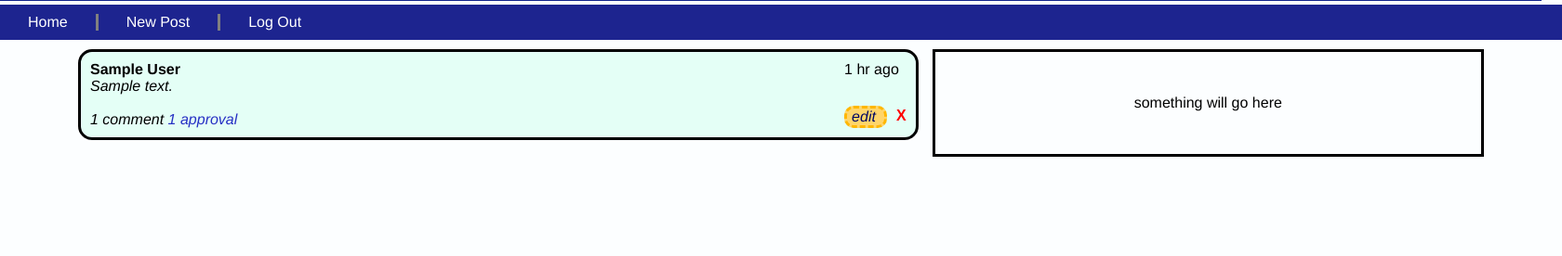
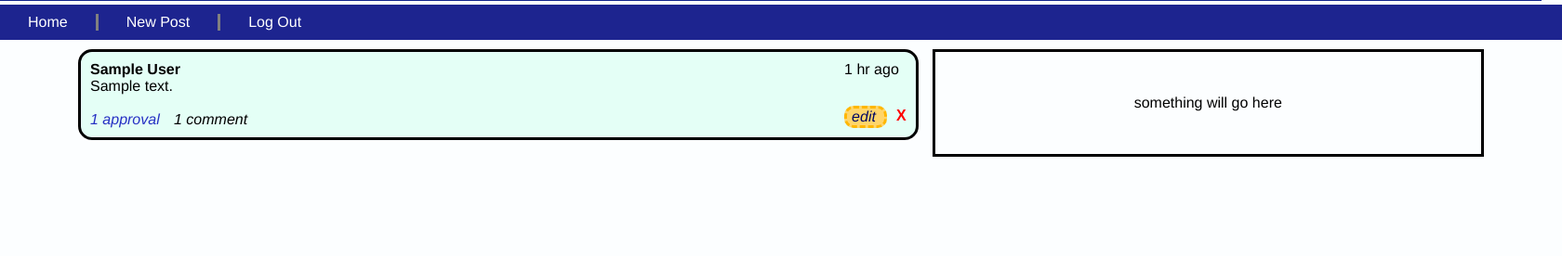
Before and after one commit to lookbehindyounow/destroy_facebook_eat_them_for_breakfast_take_their_business_eat_it_for_dinner, a Flask app: page /1 in a window 1680 px wide. Shown: the part 359-635 px from the top of the page at 93% size. Run offline with Flask 3, Linux system fonts and the light colour scheme; tables that the repository leaves empty hold one stand-in row (values such as "Sample post").

Commit message:
css'd the approvals & comments on posts in feed, they're now aligned & don't move

```diff
--- a/static/style.css
+++ b/static/style.css
@@ -119,10 +119,21 @@ input, select, button {
   justify-content: space-between;
 }
 
-.post--link {
+.post--link , .content {
   text-decoration: none;
   color: black;
+}
+
+.post--link {
   font-style: italic;
+}
+
+.interactions {
+  display: flex;
+}
+
+.approvals {
+  width: 90px;
 }
 
 .mine {
--- a/templates/index.jinja
+++ b/templates/index.jinja
@@ -4,20 +4,22 @@
   <div class="post">
     <div class="post__left">
       <h4 class="name">{{post.name}}</h4>
-      <p class="content"><a class="post--link" href="/{{user_id}}/{{post.id}}">{{post.content}}</a></p>
+      <p><a class="content" href="/{{user_id}}/{{post.id}}">{{post.content}}</a></p>
       {# likes #}
       <br/>
-      <p>
+      <p class="interactions">
+        <span class="approvals">
+          {% set ns=namespace(mine=false) %}
+          {% for approval in post.approvals %}
+            {% if approval.user_id==user_id %}
+              {% set ns.mine=true %}
+            {% endif %}
+          {% endfor %}
+          <a class="post--link{% if ns.mine %} mine{% endif %}" href="/{{user_id}}/{{post.id}}/approve/1">{{post.approvals|length}} approval{% if post.approvals|length!=1 %}s{% endif %}</a>
+        </span>
         {% if post.comment_count!=0 %}
           <a class="post--link" href="/{{user_id}}/{{post.id}}">{{post.comment_count}} comment{% if post.comment_count!=1 %}s{% endif %}</a>
         {% endif %}
-        {% set ns=namespace(mine=false) %}
-        {% for approval in post.approvals %}
-          {% if approval.user_id==user_id %}
-            {% set ns.mine=true %}
-          {% endif %}
-        {% endfor %}
-        <a class="post--link{% if ns.mine %} mine{% endif %}" href="/{{user_id}}/{{post.id}}/approve/1">{{post.approvals|length}} approval{% if post.approvals|length!=1 %}s{% endif %}</a>
       </p>
     </div>
     <div class="post__right">
```
